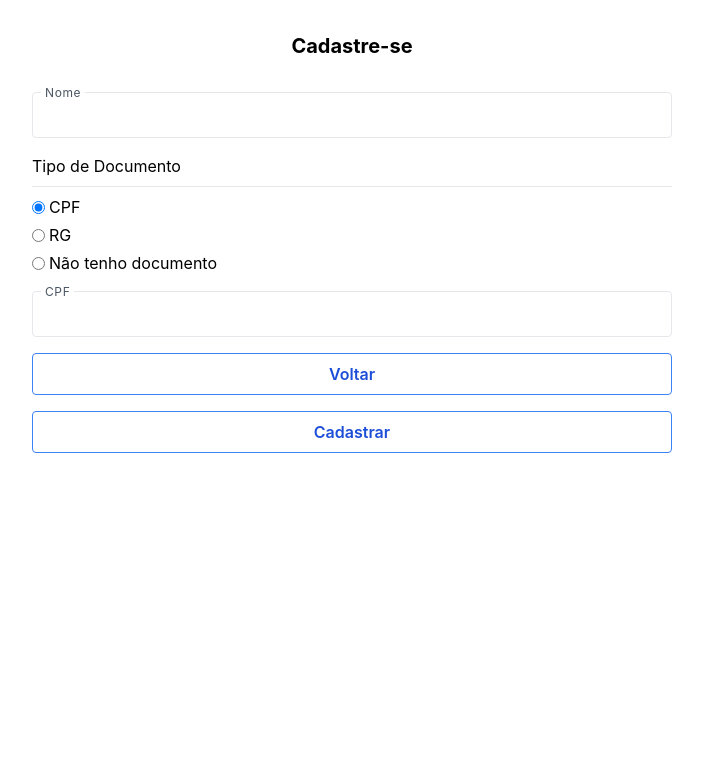
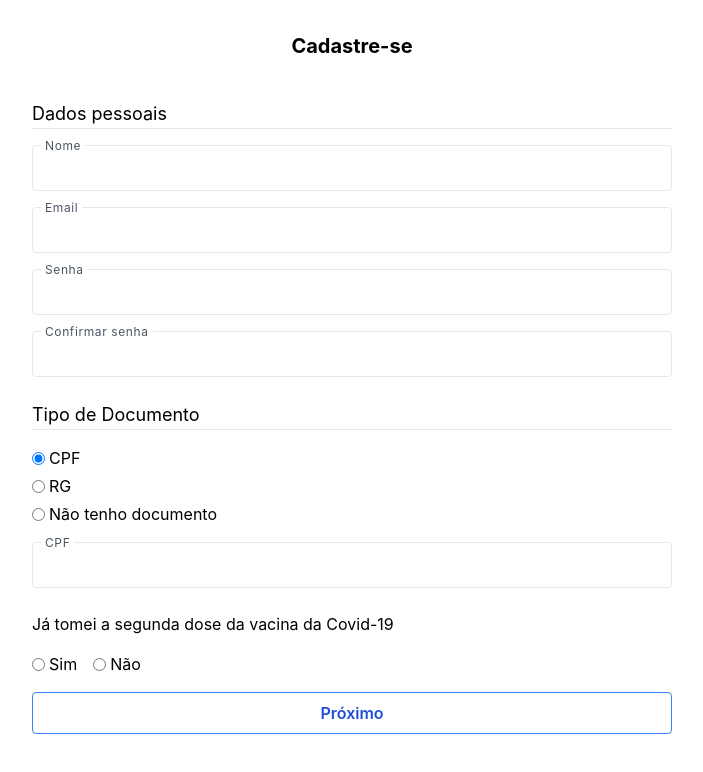
Before and after one commit to CEIP-USP/frontend, a React (Create React App) app: page / in a window 1280 px wide. Shown: the top 772 px of the page, without its empty margins (288-991 px from the left). Built offline with nearby package versions, Linux system fonts and the light colour scheme.

Commit message:
finish pre-registration step one
Signed-off-by: Erick Rodrigues <erick.rodrigues.santana14@gmail.com>
Co-authored-by: Thiago Guerrero <tgbalera@hotmail.com>

```diff
--- a/src/components/PreRegistrationForm/StepOne.tsx
+++ b/src/components/PreRegistrationForm/StepOne.tsx
@@ -1,11 +1,24 @@
 import React, { useState } from 'react';
+import DatePicker from 'react-datepicker';
 import { SetField } from '.';
 
-const StepOne = ({ setField }: { setField: SetField }): JSX.Element => {
+const StepOne = ({
+  currentDate,
+  setField,
+}: {
+  currentDate: Date;
+  setField: SetField;
+}): JSX.Element => {
   const [documentType, setDocumentType] = useState('CPF');
+  const [hasSecondShot, setHasSecondShot] = useState('');
 
   return (
+    <div className="space-y-6">
       <div className="space-y-4">
+        <div className="my-2">
+          <p className="text-lg">Dados pessoais</p>
+          <hr />
+        </div>
         <div className="border focus-within:border-blue-500 focus-within:text-blue-500 transition-all duration-500 rounded p-1">
           <div className="-mt-3 absolute tracking-wider px-1 text-xs">
             <label htmlFor="name" className="bg-white text-gray-600 px-1">
@@ -22,9 +35,60 @@ const StepOne = ({ setField }: { setField: SetField }): JSX.Element => {
           />
         </div>
 
-      <div>
-        <p>Tipo de Documento</p>
-        <hr className="my-2" />
+        <div className="border focus-within:border-blue-500 focus-within:text-blue-500 transition-all duration-500 rounded p-1">
+          <div className="-mt-3 absolute tracking-wider px-1 text-xs">
+            <label htmlFor="email" className="bg-white text-gray-600 px-1">
+              Email
+            </label>
+          </div>
+          <input
+            id="email"
+            type="email"
+            autoComplete="false"
+            className="py-2 px-1 text-gray-900 outline-none block h-full w-full"
+            onChange={(e) => setField(e.target.id, e.target.value)}
+          />
+        </div>
+
+        <div className="border focus-within:border-blue-500 focus-within:text-blue-500 transition-all duration-500 rounded p-1">
+          <div className="-mt-3 absolute tracking-wider px-1 text-xs">
+            <label htmlFor="password" className="bg-white text-gray-600 px-1">
+              Senha
+            </label>
+          </div>
+          <input
+            id="password"
+            type="password"
+            autoComplete="false"
+            className="py-2 px-1 text-gray-900 outline-none block h-full w-full"
+            onChange={(e) => setField(e.target.id, e.target.value)}
+          />
+        </div>
+
+        <div className="border focus-within:border-blue-500 focus-within:text-blue-500 transition-all duration-500 rounded p-1">
+          <div className="-mt-3 absolute tracking-wider px-1 text-xs">
+            <label
+              htmlFor="password_confirmation"
+              className="bg-white text-gray-600 px-1"
+            >
+              Confirmar senha
+            </label>
+          </div>
+          <input
+            id="passwordonfirmation"
+            type="password"
+            autoComplete="false"
+            className="py-2 px-1 text-gray-900 outline-none block h-full w-full"
+            onChange={(e) => setField(e.target.id, e.target.value)}
+          />
+        </div>
+      </div>
+
+      <div className="space-y-4">
+        <div className="my-2">
+          <p className="text-lg">Tipo de Documento</p>
+          <hr />
+        </div>
         <div className="mt-1 space-y-1">
           <label className="flex items-center space-x-1">
             <input
@@ -33,7 +97,7 @@ const StepOne = ({ setField }: { setField: SetField }): JSX.Element => {
               type="radio"
               value="CPF"
               defaultChecked
-              onClick={() => setDocumentType('CPF')}
+              onClick={(e) => setDocumentType(e.currentTarget.value)}
             />
             <span>CPF</span>
           </label>
@@ -43,7 +107,7 @@ const StepOne = ({ setField }: { setField: SetField }): JSX.Element => {
               name="documentType"
               type="radio"
               value="RG"
-              onClick={() => setDocumentType('RG')}
+              onClick={(e) => setDocumentType(e.currentTarget.value)}
             />
             <span>RG</span>
           </label>
@@ -52,15 +116,17 @@ const StepOne = ({ setField }: { setField: SetField }): JSX.Element => {
               className="form-radio"
               name="documentType"
               type="radio"
-              value=""
-              onClick={() => setField('document', { type: 'undocumented' })}
+              value="undocumented"
+              onClick={(e) => {
+                setDocumentType(e.currentTarget.value);
+                setField('document', { type: e.currentTarget.value });
+              }}
             />
             <span>Não tenho documento</span>
           </label>
         </div>
-      </div>
 
-      {documentType && (
+        {documentType !== 'undocumented' && (
           <div className="border focus-within:border-blue-500 focus-within:text-blue-500 transition-all duration-500 rounded p-1">
             <div className="-mt-3 absolute tracking-wider px-1 text-xs">
               <label htmlFor="document" className="bg-white text-gray-600 px-1">
@@ -82,6 +148,52 @@ const StepOne = ({ setField }: { setField: SetField }): JSX.Element => {
           </div>
         )}
       </div>
+
+      <div className="space-y-4">
+        <p>Já tomei a segunda dose da vacina da Covid-19</p>
+        <div className="mt-1 flex space-x-4">
+          <label className="flex items-center space-x-1">
+            <input
+              className="form-radio"
+              name="second_shot"
+              type="radio"
+              value="sim"
+              onClick={() => setHasSecondShot('sim')}
+            />
+            <span>Sim</span>
+          </label>
+          <label className="flex items-center space-x-1">
+            <input
+              className="form-radio"
+              name="second_shot"
+              type="radio"
+              value="nao"
+              onClick={() => setHasSecondShot('nao')}
+            />
+            <span>Não</span>
+          </label>
+        </div>
+        {hasSecondShot === 'sim' && (
+          <div className="border focus-within:border-blue-500 focus-within:text-blue-500 transition-all duration-500 rounded p-1">
+            <div className="-mt-3 absolute tracking-wider px-1 text-xs">
+              <label
+                htmlFor="dayOfSecondShot"
+                className="bg-white text-gray-600 px-1"
+              >
+                Quando?
+              </label>
+            </div>
+            <DatePicker
+              id="dayOfSecondShot"
+              autoComplete="false"
+              className="py-2 px-1 bg-transparent text-gray-900 outline-none block h-full w-full"
+              selected={currentDate}
+              onChange={(data) => setField('dayOfSecondShot', data as Date)}
+            />
+          </div>
+        )}
+      </div>
+    </div>
   );
 };
 
--- a/src/components/PreRegistrationForm/StepTwo.tsx
+++ b/src/components/PreRegistrationForm/StepTwo.tsx
@@ -1,27 +1,9 @@
-import React, { useState } from 'react';
-import DatePicker from 'react-datepicker';
+import React from 'react';
 import { SetField } from '.';
 
 const StepTwo = ({ setField }: { setField: SetField }): JSX.Element => {
-  const [hasSecondShot, setHasSecondShot] = useState('');
-  const [dayOfSecondShot, setDayOfSecondShot] = useState(new Date());
-
   return (
     <div className="space-y-4">
-      <div className="border focus-within:border-blue-500 focus-within:text-blue-500 transition-all duration-500 rounded p-1">
-        <div className="-mt-3 absolute tracking-wider px-1 text-xs">
-          <label htmlFor="email" className="bg-white text-gray-600 px-1">
-            Email
-          </label>
-        </div>
-        <input
-          id="email"
-          type="email"
-          autoComplete="false"
-          className="py-2 px-1 text-gray-900 outline-none block h-full w-full"
-        />
-      </div>
-
       <div className="border focus-within:border-blue-500 focus-within:text-blue-500 transition-all duration-500 rounded p-1">
         <div className="-mt-3 absolute tracking-wider px-1 text-xs">
           <label htmlFor="phone" className="bg-white text-gray-600 px-1">
@@ -33,6 +15,7 @@ const StepTwo = ({ setField }: { setField: SetField }): JSX.Element => {
           type="text"
           autoComplete="false"
           className="py-2 px-1 text-gray-900 outline-none block h-full w-full"
+          onChange={(e) => setField(e.target.id, e.target.value)}
         />
       </div>
 
@@ -47,54 +30,9 @@ const StepTwo = ({ setField }: { setField: SetField }): JSX.Element => {
           type="text"
           autoComplete="false"
           className="py-2 px-1 text-gray-900 outline-none block h-full w-full"
+          onChange={(e) => setField(e.target.id, e.target.value)}
         />
       </div>
-
-      <div>
-        <p>Já tomei a segunda dose da vacina da Covid-19</p>
-        <div className="mt-1 flex space-x-4">
-          <label className="flex items-center space-x-1">
-            <input
-              className="form-radio"
-              name="second_shot"
-              type="radio"
-              value="sim"
-              onClick={() => setHasSecondShot('sim')}
-            />
-            <span>Sim</span>
-          </label>
-          <label className="flex items-center space-x-1">
-            <input
-              className="form-radio"
-              name="second_shot"
-              type="radio"
-              value="nao"
-              onClick={() => setHasSecondShot('nao')}
-            />
-            <span>Não</span>
-          </label>
-        </div>
-      </div>
-
-      {hasSecondShot === 'sim' && (
-        <div className="border focus-within:border-blue-500 focus-within:text-blue-500 transition-all duration-500 rounded p-1">
-          <div className="-mt-3 absolute tracking-wider px-1 text-xs">
-            <label
-              htmlFor="day_of_second_shot"
-              className="bg-white text-gray-600 px-1"
-            >
-              Quando?
-            </label>
-          </div>
-          <DatePicker
-            id="day_of_second_shot"
-            autoComplete="false"
-            className="py-2 px-1 bg-transparent text-gray-900 outline-none block h-full w-full"
-            selected={dayOfSecondShot}
-            onChange={(data) => setDayOfSecondShot(data as Date)}
-          />
-        </div>
-      )}
     </div>
   );
 };
--- a/src/components/PreRegistrationForm/index.tsx
+++ b/src/components/PreRegistrationForm/index.tsx
@@ -13,6 +13,8 @@ function PreRegistrationForm(): JSX.Element {
   const [formData, setFormData] = useState({
     name: '',
     email: '',
+    password: '',
+    passwordConfirmation: '',
     phone: '',
     address: '',
     hasSecondShot: '',
@@ -56,37 +58,35 @@ function PreRegistrationForm(): JSX.Element {
   return (
     <>
       <h1 className="my-8 text-xl font-bold text-center">Cadastre-se</h1>
-      <form className="flex flex-col space-y-4 my-4 mx-3 lg:w-1/2 lg:mx-auto">
+      <div className="flex flex-col space-y-4 my-4 mx-3 lg:w-1/2 lg:mx-auto">
         {isStepOne ? (
-          <StepOne setField={setField} />
-        ) : (
-          <StepTwo setField={setField} />
-        )}
-        {isStepOne ? (
+          <>
+            <StepOne
+              currentDate={formData.dayOfSecondShot}
+              setField={setField}
+            />
             <button
               className="bg-transparent hover:bg-blue-500 text-blue-700 font-semibold hover:text-white py-2 px-4 border border-blue-500 hover:border-transparent rounded"
               onClick={() => setIsStepOne(false)}
             >
+              Próximo
+            </button>
+          </>
+        ) : (
+          <>
+            <StepTwo setField={setField} />
+            <button
+              className="bg-transparent hover:bg-blue-500 text-blue-700 font-semibold hover:text-white py-2 px-4 border border-blue-500 hover:border-transparent rounded"
+              onClick={() => setIsStepOne(true)}
+            >
               Voltar
             </button>
-        ) : null}
-        {!isStepOne ? (
-          <button
-            className="bg-transparent hover:bg-blue-500 text-blue-700 font-semibold hover:text-white py-2 px-4 border border-blue-500 hover:border-transparent rounded"
-            type="button"
-            onClick={() => setIsStepOne(true)}
-          >
-            Próximo
-          </button>
-        ) : (
-          <button
-            type="button"
-            className="bg-transparent hover:bg-blue-500 text-blue-700 font-semibold hover:text-white py-2 px-4 border border-blue-500 hover:border-transparent rounded"
-          >
+            <button className="bg-transparent hover:bg-blue-500 text-blue-700 font-semibold hover:text-white py-2 px-4 border border-blue-500 hover:border-transparent rounded">
               Cadastrar
             </button>
+          </>
         )}
-      </form>
+      </div>
     </>
   );
 }
```
Lines whose indentation alone changed are shown as unchanged.
